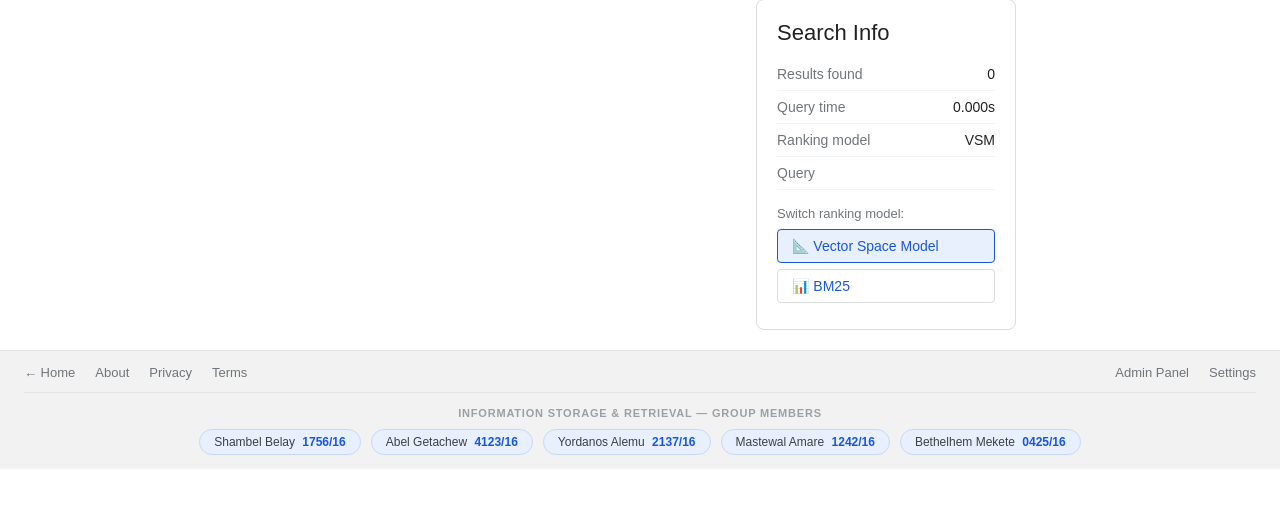
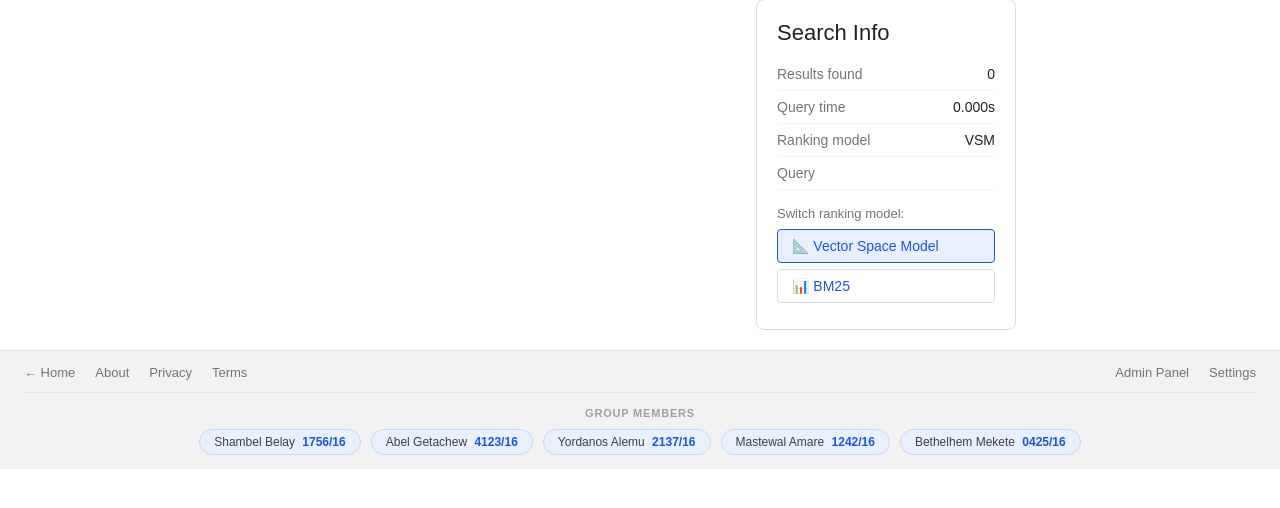
Before and after one commit to agetachew445-beep/SEARCH_ENGINE, a Django app: page /search/ in a window 1280 px wide. Shown: the part 131-639 px from the top of the page. Run offline with Django 4.2, Linux system fonts and the light colour scheme.

Commit message:
Remove Information Storage from footer, keep Group Members only

```diff
--- a/search/templates/search/crawl.html
+++ b/search/templates/search/crawl.html
@@ -163,7 +163,7 @@
     <!-- Group Members -->
     <div class="group-members" style="border-top:1px solid #e4e4e4;margin-top:12px;padding-top:14px;text-align:center;">
         <div style="font-size:11px;color:#9aa0a6;margin-bottom:10px;font-weight:600;letter-spacing:.8px;text-transform:uppercase;">
-            Information Storage &amp; Retrieval &mdash; Group Members
+            Group Members
         </div>
         <div style="display:flex;justify-content:center;flex-wrap:wrap;gap:10px;">
             <span style="font-size:12px;color:#3c4043;background:#e8f0fe;padding:5px 14px;border-radius:14px;border:1px solid #c5d9f7;white-space:nowrap;">Shambel Belay <strong style="color:#1a56db;margin-left:4px;">1756/16</strong></span>
--- a/search/templates/search/document_detail.html
+++ b/search/templates/search/document_detail.html
@@ -283,7 +283,7 @@
     <!-- Group Members -->
     <div class="group-members" style="border-top:1px solid #e4e4e4;margin-top:12px;padding-top:14px;text-align:center;">
         <div style="font-size:11px;color:#9aa0a6;margin-bottom:10px;font-weight:600;letter-spacing:.8px;text-transform:uppercase;">
-            Information Storage &amp; Retrieval &mdash; Group Members
+            Group Members
         </div>
         <div style="display:flex;justify-content:center;flex-wrap:wrap;gap:10px;">
             <span style="font-size:12px;color:#3c4043;background:#e8f0fe;padding:5px 14px;border-radius:14px;border:1px solid #c5d9f7;white-space:nowrap;">Shambel Belay <strong style="color:#1a56db;margin-left:4px;">1756/16</strong></span>
--- a/search/templates/search/documents.html
+++ b/search/templates/search/documents.html
@@ -284,7 +284,7 @@
     <!-- Group Members -->
     <div class="group-members" style="border-top:1px solid #e4e4e4;margin-top:12px;padding-top:14px;text-align:center;">
         <div style="font-size:11px;color:#9aa0a6;margin-bottom:10px;font-weight:600;letter-spacing:.8px;text-transform:uppercase;">
-            Information Storage &amp; Retrieval &mdash; Group Members
+            Group Members
         </div>
         <div style="display:flex;justify-content:center;flex-wrap:wrap;gap:10px;">
             <span style="font-size:12px;color:#3c4043;background:#e8f0fe;padding:5px 14px;border-radius:14px;border:1px solid #c5d9f7;white-space:nowrap;">Shambel Belay <strong style="color:#1a56db;margin-left:4px;">1756/16</strong></span>
--- a/search/templates/search/index.html
+++ b/search/templates/search/index.html
@@ -322,7 +322,7 @@
         <!-- Group Members -->
         <div class="group-members">
             <div class="group-members-title">
-                Information Storage &amp; Retrieval — Group Members
+                Group Members
             </div>
             <div class="group-members-list">
                 <span class="member-chip">Shambel Belay <strong>1756/16</strong></span>
--- a/search/templates/search/results.html
+++ b/search/templates/search/results.html
@@ -643,7 +643,7 @@
     <!-- Group Members -->
     <div class="group-members" style="border-top:1px solid #e4e4e4;margin-top:12px;padding-top:14px;text-align:center;">
         <div style="font-size:11px;color:#9aa0a6;margin-bottom:10px;font-weight:600;letter-spacing:.8px;text-transform:uppercase;">
-            Information Storage &amp; Retrieval &mdash; Group Members
+            Group Members
         </div>
         <div style="display:flex;justify-content:center;flex-wrap:wrap;gap:10px;">
             <span style="font-size:12px;color:#3c4043;background:#e8f0fe;padding:5px 14px;border-radius:14px;border:1px solid #c5d9f7;white-space:nowrap;">Shambel Belay <strong style="color:#1a56db;margin-left:4px;">1756/16</strong></span>
--- a/search/templates/search/upload.html
+++ b/search/templates/search/upload.html
@@ -318,7 +318,7 @@
     <!-- Group Members -->
     <div class="group-members" style="border-top:1px solid #e4e4e4;margin-top:12px;padding-top:14px;text-align:center;">
         <div style="font-size:11px;color:#9aa0a6;margin-bottom:10px;font-weight:600;letter-spacing:.8px;text-transform:uppercase;">
-            Information Storage &amp; Retrieval &mdash; Group Members
+            Group Members
         </div>
         <div style="display:flex;justify-content:center;flex-wrap:wrap;gap:10px;">
             <span style="font-size:12px;color:#3c4043;background:#e8f0fe;padding:5px 14px;border-radius:14px;border:1px solid #c5d9f7;white-space:nowrap;">Shambel Belay <strong style="color:#1a56db;margin-left:4px;">1756/16</strong></span>
```
